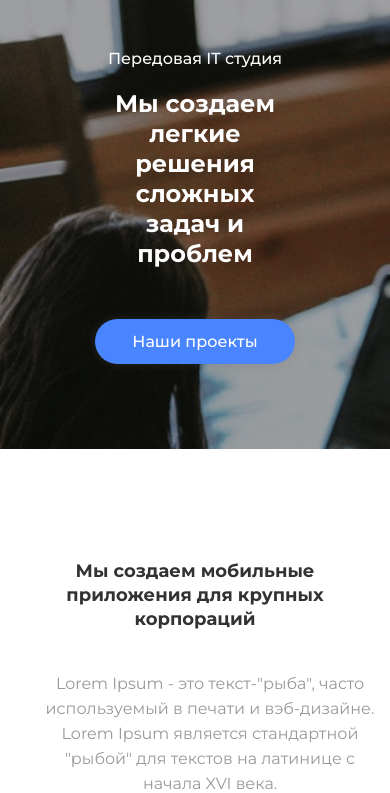
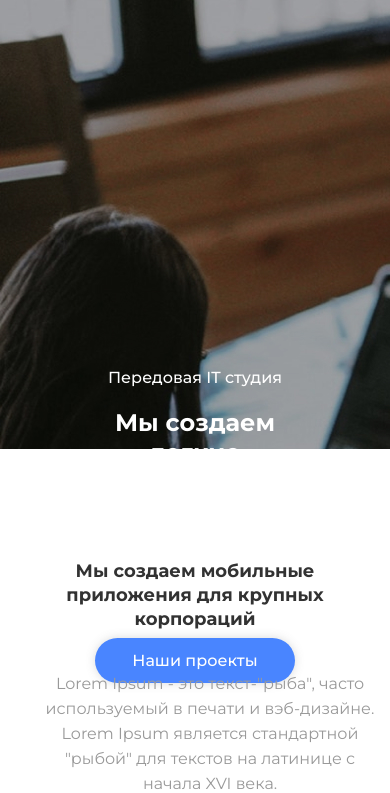
Before and after one commit to kimci621/tz, a website: page src/index.html in a window 390 px wide. Shown: the part 51-844 px from the top of the page. Drawn offline with Linux system fonts and the light colour scheme.

Commit message:
Update style.css
fix margin on mobile

```diff
--- a/src/css/style.css
+++ b/src/css/style.css
@@ -117,7 +117,7 @@ h3 p {
   color: #ffffff;
 }
 .header--text {
-  margin-top: 319px;
+  padding-top: 319px;
   text-align: center;
   display: flex;
   flex-direction: column;
@@ -133,7 +133,7 @@ h3 p {
   color: #ffffff;
   max-width: 829px;
   width: 100%;
-  margin-top: 20px;
+  padding-top: 20px;
 }
 /* fonts end */
 
```
